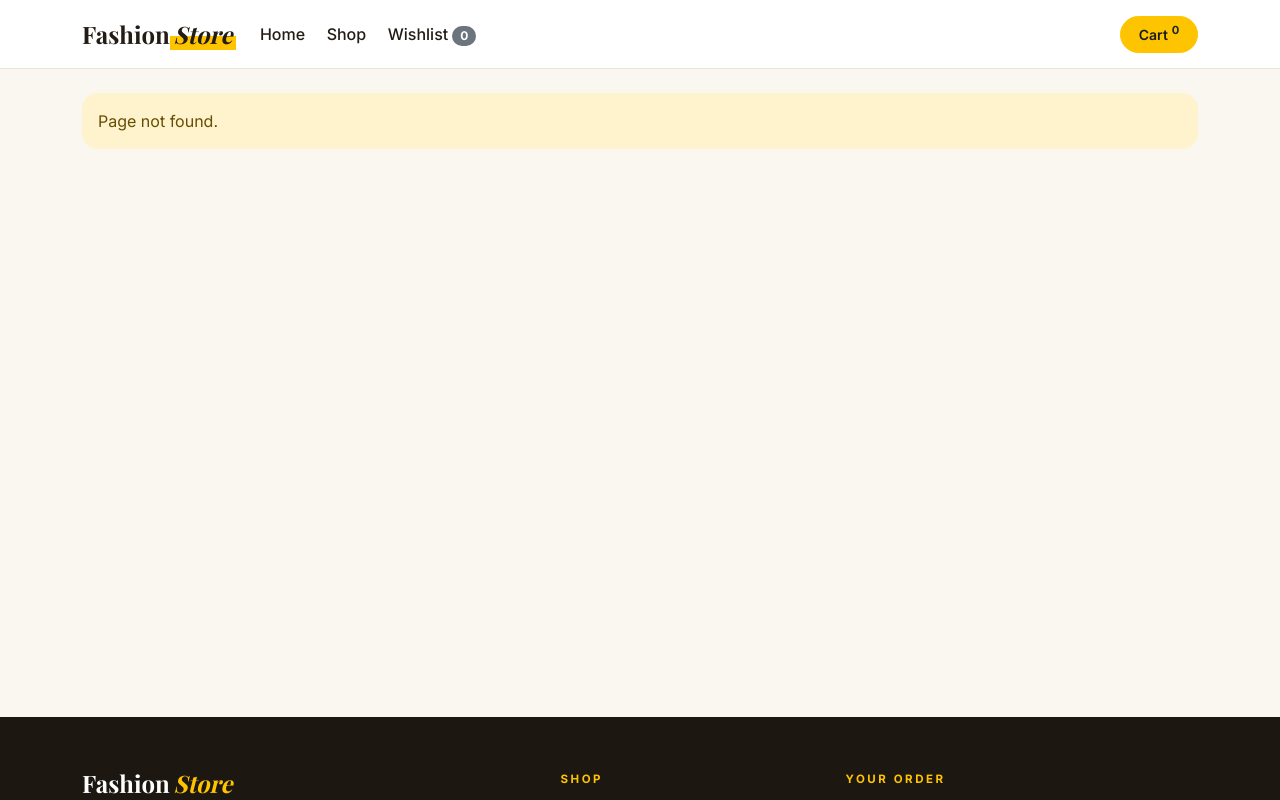
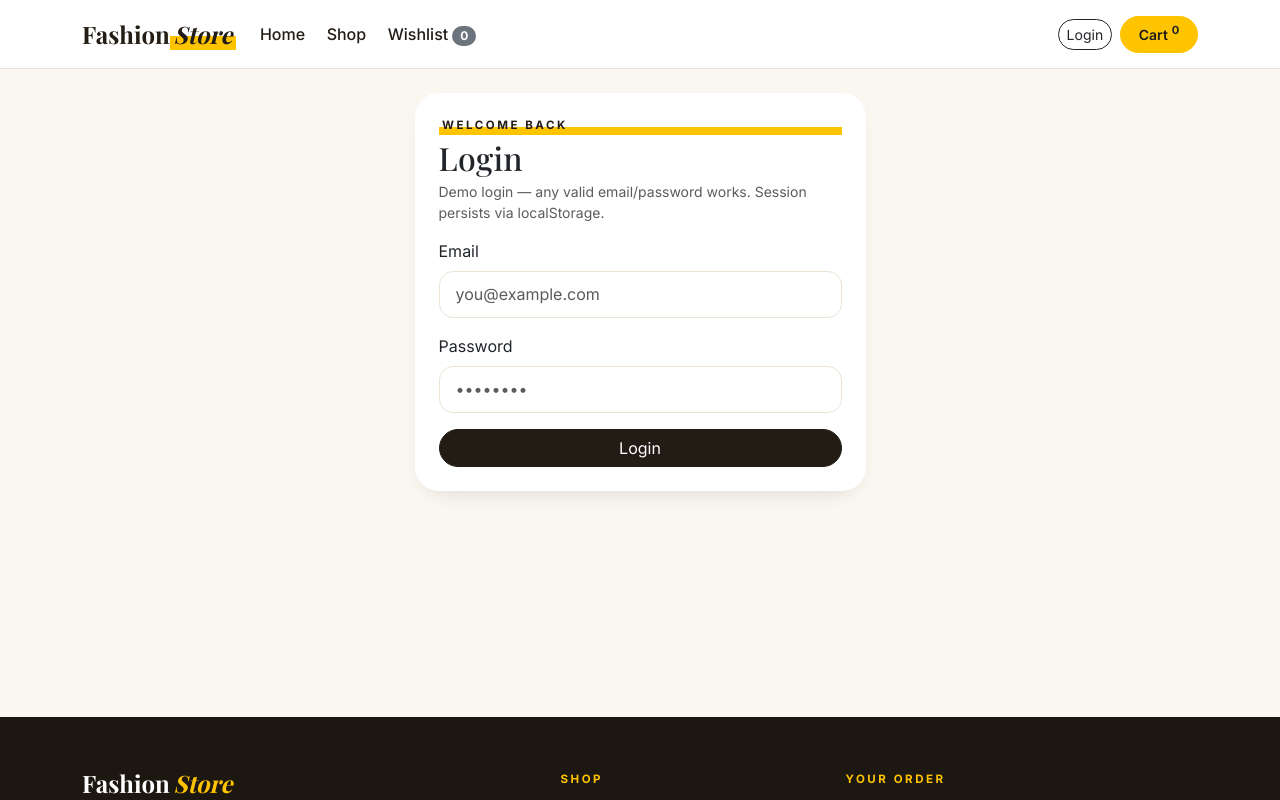
Before and after one commit to Dhanush616/fashion-store, a React (Vite) app: page /login in a window 1280 px wide. Shown: the top 800 px of the page. Built offline with nearby package versions, Linux system fonts and the light colour scheme; a web font is replaced by a local one.

Commit message:
feat: general login form with validation and session persistence

```diff
--- a/src/App.jsx
+++ b/src/App.jsx
@@ -6,16 +6,19 @@ import Navbar from "./components/Navbar";
 import Footer from "./components/Footer";
 import { CartProvider } from "./context/CartContext";
 import { WishlistProvider } from "./context/WishlistContext";
+import { AuthProvider } from "./context/AuthContext";
 import HomeView from "./pages/HomeView";
 import CatalogueView from "./pages/CatalogueView";
 import ProductDetailView from "./pages/ProductDetailView";
 import CartView from "./pages/CartView";
 import WishlistView from "./pages/WishlistView";
+import LoginView from "./pages/LoginView";
 import CheckoutView from "./pages/CheckoutView";
 import SuccessView from "./pages/SuccessView";
 
 export default function App() {
   return (
+    <AuthProvider>
       <CartProvider>
         <WishlistProvider>
           <BrowserRouter>
@@ -27,6 +30,7 @@ export default function App() {
               <Route path="/product/:id" element={<ProductDetailView />} />
               <Route path="/cart" element={<CartView />} />
                 <Route path="/wishlist" element={<WishlistView />} />
+                <Route path="/login" element={<LoginView />} />
               <Route path="/checkout" element={<CheckoutView />} />
               <Route path="/success" element={<SuccessView />} />
               <Route path="*" element={<div className="alert alert-warning">Page not found.</div>} />
@@ -36,5 +40,6 @@ export default function App() {
           </BrowserRouter>
         </WishlistProvider>
       </CartProvider>
+    </AuthProvider>
   );
 }
--- a/src/components/Navbar.jsx
+++ b/src/components/Navbar.jsx
@@ -1,11 +1,14 @@
-import { Link, NavLink } from "react-router-dom";
+import { Link, NavLink, useNavigate } from "react-router-dom";
 import { useCart } from "../context/CartContext";
 import { useWishlist } from "../context/WishlistContext";
+import { useAuth } from "../context/AuthContext";
 import { cartCount } from "../utils/calculations";
 
 export default function Navbar() {
   const { items } = useCart();
   const { wishlist } = useWishlist();
+  const { user, logout } = useAuth();
+  const navigate = useNavigate();
 
   return (
     <nav className="navbar navbar-expand-lg fs-navbar sticky-top">
@@ -37,6 +40,24 @@ export default function Navbar() {
             </li>
           </ul>
           <div className="d-flex gap-2 align-items-center">
+            {user ? (
+              <>
+                <span className="small fw-semibold">Hi, {user.name}</span>
+                <button
+                  className="btn btn-sm btn-outline-dark"
+                  onClick={() => {
+                    logout();
+                    navigate("/");
+                  }}
+                >
+                  Logout
+                </button>
+              </>
+            ) : (
+              <Link className="btn btn-sm btn-outline-dark" to="/login">
+                Login
+              </Link>
+            )}
             <Link className="btn btn-warning btn-sm fs-cart-btn" to="/cart">
               Cart<sup className="ms-1 fw-bold text-dark">{cartCount(items)}</sup>
             </Link>
--- /dev/null
+++ b/src/context/AuthContext.jsx
@@ -0,0 +1,40 @@
+import { createContext, useContext, useEffect, useMemo, useState } from "react";
+
+const AuthContext = createContext(null);
+
+export function AuthProvider({ children }) {
+  const [user, setUser] = useState(() => {
+    try {
+      const raw = localStorage.getItem("fs_user");
+      return raw ? JSON.parse(raw) : null;
+    } catch {
+      return null;
+    }
+  });
+
+  useEffect(() => {
+    try {
+      if (user) localStorage.setItem("fs_user", JSON.stringify(user));
+      else localStorage.removeItem("fs_user");
+    } catch {
+      /* ignore */
+    }
+  }, [user]);
+
+  const login = (email) => {
+    const u = { email, name: email.split("@")[0], loginAt: new Date().toISOString() };
+    setUser(u);
+    return u;
+  };
+
+  const logout = () => setUser(null);
+
+  const value = useMemo(() => ({ user, login, logout, isLoggedIn: !!user }), [user]);
+  return <AuthContext.Provider value={value}>{children}</AuthContext.Provider>;
+}
+
+export function useAuth() {
+  const ctx = useContext(AuthContext);
+  if (!ctx) throw new Error("useAuth must be used inside AuthProvider");
+  return ctx;
+}
--- /dev/null
+++ b/src/pages/LoginView.jsx
@@ -0,0 +1,72 @@
+import { useState } from "react";
+import { Link, useNavigate } from "react-router-dom";
+import { useForm } from "react-hook-form";
+import { useAuth } from "../context/AuthContext";
+import Input from "../components/Input";
+import Button from "../components/Button";
+
+export default function LoginView() {
+  const { login, isLoggedIn } = useAuth();
+  const navigate = useNavigate();
+  const [loading, setLoading] = useState(false);
+  const {
+    register,
+    handleSubmit,
+    formState: { errors },
+  } = useForm({ defaultValues: { email: "", password: "" } });
+
+  const onSubmit = (data) => {
+    setLoading(true);
+    // Simulate API delay — session persists via AuthContext localStorage
+    setTimeout(() => {
+      login(data.email);
+      setLoading(false);
+      navigate("/");
+    }, 900);
+  };
+
+  if (isLoggedIn) {
+    return (
+      <div className="alert alert-success">
+        You are already logged in. <Link to="/">Go home</Link>
+      </div>
+    );
+  }
+
+  return (
+    <div className="row justify-content-center">
+      <div className="col-md-5">
+        <div className="card p-4 fs-form-card">
+          <div className="fs-eyebrow">Welcome back</div>
+          <h2 className="mt-1 mb-1">Login</h2>
+          <p className="text-muted small">Demo login — any valid email/password works. Session persists via localStorage.</p>
+          <form onSubmit={handleSubmit(onSubmit)} noValidate>
+            <Input
+              label="Email"
+              type="email"
+              placeholder="you@example.com"
+              error={errors.email?.message}
+              {...register("email", {
+                required: "Email is required",
+                pattern: { value: /^[^\s@]+@[^\s@]+\.[^\s@]+$/, message: "Enter a valid email" },
+              })}
+            />
+            <Input
+              label="Password"
+              type="password"
+              placeholder="••••••••"
+              error={errors.password?.message}
+              {...register("password", {
+                required: "Password is required",
+                minLength: { value: 6, message: "Minimum 6 characters" },
+              })}
+            />
+            <Button type="submit" variant="dark" loading={loading} className="w-100">
+              Login
+            </Button>
+          </form>
+        </div>
+      </div>
+    </div>
+  );
+}
```
Lines whose indentation alone changed are shown as unchanged.
